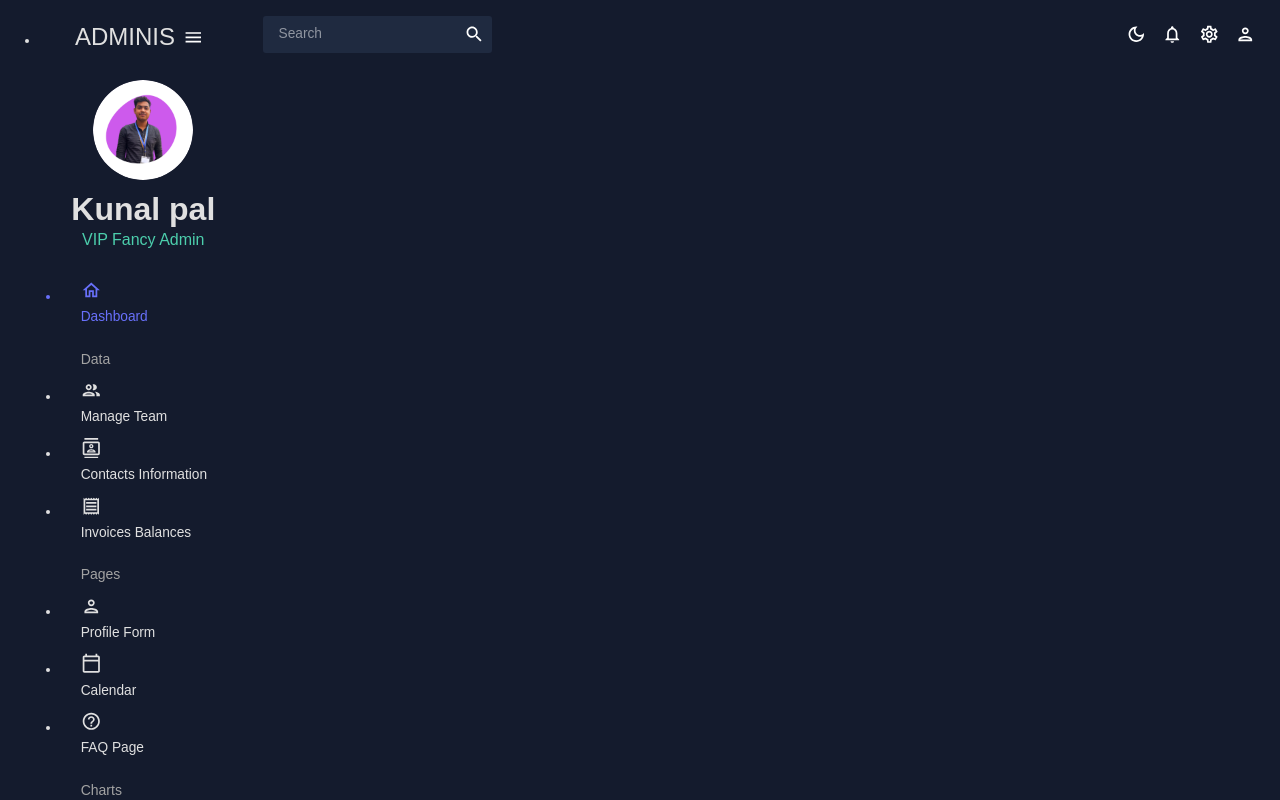
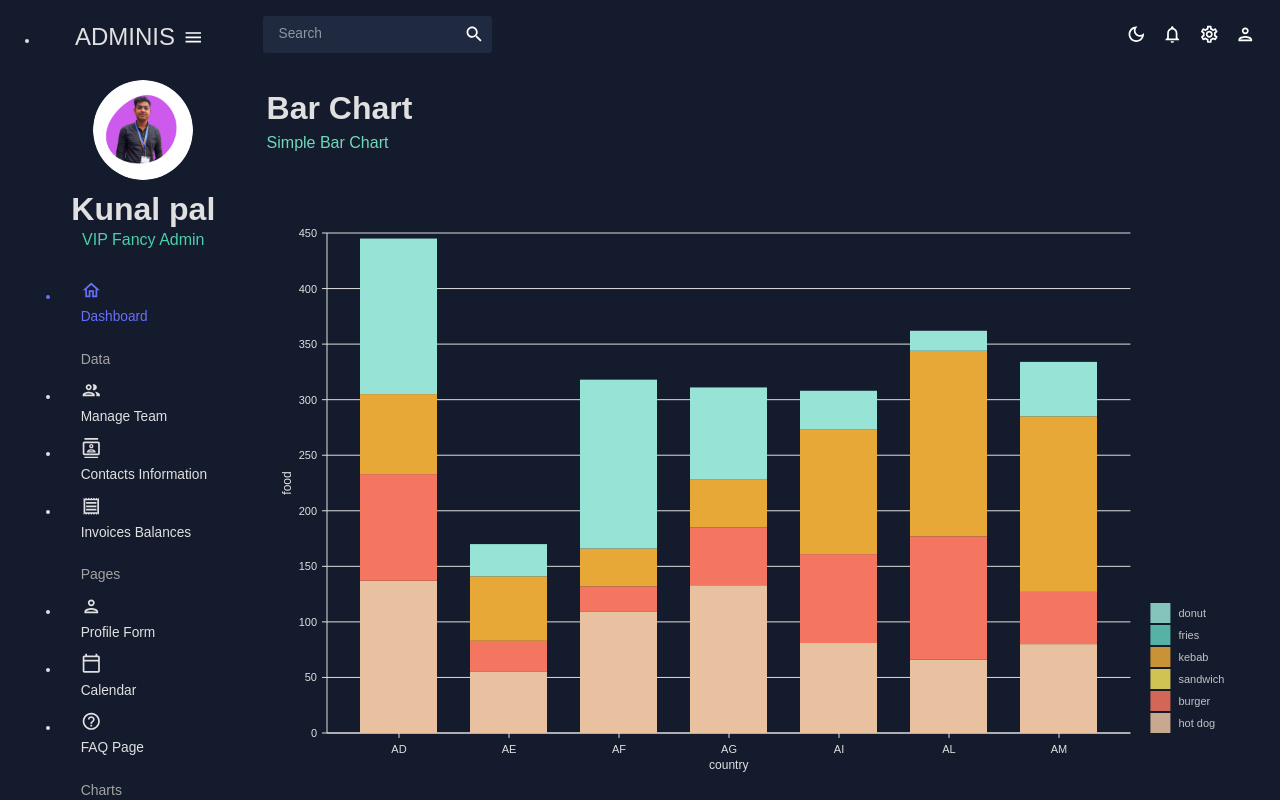
Before and after one commit to baghelkunalpal/AdminDashboard, a React (Create React App) app: page /bar in a window 1280 px wide. Shown: the top 800 px of the page. Built offline with nearby package versions, Linux system fonts and the light colour scheme.

Commit message:
Added the nivo/bar chart library

```diff
--- a/package.json
+++ b/package.json
@@ -14,6 +14,7 @@
     "@mui/icons-material": "^5.15.3",
     "@mui/material": "^5.15.3",
     "@mui/x-data-grid": "^6.18.7",
+    "@nivo/bar": "^0.84.0",
     "@nivo/core": "^0.84.0",
     "@nivo/geo": "^0.84.0",
     "@nivo/line": "^0.84.0",
--- a/src/App.js
+++ b/src/App.js
@@ -6,11 +6,11 @@
 import Team from "./scenes/team";
 import Invoices from "./scenes/invoices";
 import Contacts from "./scenes/contacts";
-// import Bar from "./scenes/bar";
+import FAQ from "./scenes/faq";
+import Bar from "./scenes/bar";
 import Form from "./scenes/form";
 // import Line from "./scenes/line";
 // import Pie from "./scenes/pie";
-// import FAQ from "./scenes/faq";
 // import Geography from "./scenes/geography";
 import { CssBaseline, ThemeProvider } from "@mui/material";
 import { ColorModeContext, useMode } from "./theme";
@@ -36,14 +36,14 @@
               <Route path="/invoices" element={<Invoices />} />
               <Route path="/form" element={<Form />} />
               <Route path="/calendar" element={<Calendar />} />
+              <Route path="/faq" element={<FAQ />} />
+              <Route path="/bar" element={<Bar />} />
               {/*
               */}
               {/*
 
-              <Route path="/bar" element={<Bar />} />
               <Route path="/pie" element={<Pie />} />
               <Route path="/line" element={<Line />} />
-              <Route path="/faq" element={<FAQ />} />
 
               <Route path="/geography" element={<Geography />} /> */}
             </Routes>
--- /dev/null
+++ b/src/components/BarChart.jsx
@@ -0,0 +1,130 @@
+import { useTheme } from "@mui/material";
+import { ResponsiveBar } from "@nivo/bar";
+import { tokens } from "../theme";
+import { mockBarData as data } from "../data/mockData";
+
+const BarChart = ({ isDashboard = false }) => {
+  const theme = useTheme();
+  const colors = tokens(theme.palette.mode);
+
+  return (
+    <ResponsiveBar
+      data={data}
+      theme={{
+        // added
+        axis: {
+          domain: {
+            line: {
+              stroke: colors.grey[100],
+            },
+          },
+          legend: {
+            text: {
+              fill: colors.grey[100],
+            },
+          },
+          ticks: {
+            line: {
+              stroke: colors.grey[100],
+              strokeWidth: 1,
+            },
+            text: {
+              fill: colors.grey[100],
+            },
+          },
+        },
+        legends: {
+          text: {
+            fill: colors.grey[100],
+          },
+        },
+      }}
+      keys={["hot dog", "burger", "sandwich", "kebab", "fries", "donut"]}
+      indexBy="country"
+      margin={{ top: 50, right: 130, bottom: 50, left: 60 }}
+      padding={0.3}
+      valueScale={{ type: "linear" }}
+      indexScale={{ type: "band", round: true }}
+      colors={{ scheme: "nivo" }}
+      defs={[
+        {
+          id: "dots",
+          type: "patternDots",
+          background: "inherit",
+          color: "#38bcb2",
+          size: 4,
+          padding: 1,
+          stagger: true,
+        },
+        {
+          id: "lines",
+          type: "patternLines",
+          background: "inherit",
+          color: "#eed312",
+          rotation: -45,
+          lineWidth: 6,
+          spacing: 10,
+        },
+      ]}
+      borderColor={{
+        from: "color",
+        modifiers: [["darker", "1.6"]],
+      }}
+      axisTop={null}
+      axisRight={null}
+      axisBottom={{
+        tickSize: 5,
+        tickPadding: 5,
+        tickRotation: 0,
+        legend: isDashboard ? undefined : "country", // changed
+        legendPosition: "middle",
+        legendOffset: 32,
+      }}
+      axisLeft={{
+        tickSize: 5,
+        tickPadding: 5,
+        tickRotation: 0,
+        legend: isDashboard ? undefined : "food", // changed
+        legendPosition: "middle",
+        legendOffset: -40,
+      }}
+      enableLabel={false}
+      labelSkipWidth={12}
+      labelSkipHeight={12}
+      labelTextColor={{
+        from: "color",
+        modifiers: [["darker", 1.6]],
+      }}
+      legends={[
+        {
+          dataFrom: "keys",
+          anchor: "bottom-right",
+          direction: "column",
+          justify: false,
+          translateX: 120,
+          translateY: 0,
+          itemsSpacing: 2,
+          itemWidth: 100,
+          itemHeight: 20,
+          itemDirection: "left-to-right",
+          itemOpacity: 0.85,
+          symbolSize: 20,
+          effects: [
+            {
+              on: "hover",
+              style: {
+                itemOpacity: 1,
+              },
+            },
+          ],
+        },
+      ]}
+      role="application"
+      barAriaLabel={function (e) {
+        return e.id + ": " + e.formattedValue + " in country: " + e.indexValue;
+      }}
+    />
+  );
+};
+
+export default BarChart;
--- /dev/null
+++ b/src/scenes/bar/index.jsx
@@ -0,0 +1,17 @@
+import { Box } from "@mui/material";
+import Header from "../../components/Header";
+// import BarChart from "../../components/BarChart";
+import BarChart from "../../components/BarChart";
+
+const Bar = () => {
+  return (
+    <Box m="20px">
+      <Header title="Bar Chart" subtitle="Simple Bar Chart" />
+      <Box height="75vh">
+        <BarChart />
+      </Box>
+    </Box>
+  );
+};
+
+export default Bar;
--- /dev/null
+++ b/src/scenes/faq/index.jsx
@@ -0,0 +1,87 @@
+import { Box, useTheme } from "@mui/material";
+// import Header from "../../components/Header";
+import Header from "../../components/Header";
+import Accordion from "@mui/material/Accordion";
+import AccordionSummary from "@mui/material/AccordionSummary";
+import AccordionDetails from "@mui/material/AccordionDetails";
+import Typography from "@mui/material/Typography";
+import ExpandMoreIcon from "@mui/icons-material/ExpandMore";
+import { tokens } from "../../theme";
+
+const FAQ = () => {
+  const theme = useTheme();
+  const colors = tokens(theme.palette.mode);
+  return (
+    <Box m="20px">
+      <Header title="FAQ" subtitle="Frequently Asked Questions Page" />
+
+      <Accordion defaultExpanded>
+        <AccordionSummary expandIcon={<ExpandMoreIcon />}>
+          <Typography color={colors.greenAccent[500]} variant="h5">
+            An Important Question
+          </Typography>
+        </AccordionSummary>
+        <AccordionDetails>
+          <Typography>
+            Lorem ipsum dolor sit amet, consectetur adipiscing elit. Suspendisse
+            malesuada lacus ex, sit amet blandit leo lobortis eget.
+          </Typography>
+        </AccordionDetails>
+      </Accordion>
+      <Accordion defaultExpanded>
+        <AccordionSummary expandIcon={<ExpandMoreIcon />}>
+          <Typography color={colors.greenAccent[500]} variant="h5">
+            Another Important Question
+          </Typography>
+        </AccordionSummary>
+        <AccordionDetails>
+          <Typography>
+            Lorem ipsum dolor sit amet, consectetur adipiscing elit. Suspendisse
+            malesuada lacus ex, sit amet blandit leo lobortis eget.
+          </Typography>
+        </AccordionDetails>
+      </Accordion>
+      <Accordion defaultExpanded>
+        <AccordionSummary expandIcon={<ExpandMoreIcon />}>
+          <Typography color={colors.greenAccent[500]} variant="h5">
+            Your Favorite Question
+          </Typography>
+        </AccordionSummary>
+        <AccordionDetails>
+          <Typography>
+            Lorem ipsum dolor sit amet, consectetur adipiscing elit. Suspendisse
+            malesuada lacus ex, sit amet blandit leo lobortis eget.
+          </Typography>
+        </AccordionDetails>
+      </Accordion>
+      <Accordion defaultExpanded>
+        <AccordionSummary expandIcon={<ExpandMoreIcon />}>
+          <Typography color={colors.greenAccent[500]} variant="h5">
+            Some Random Question
+          </Typography>
+        </AccordionSummary>
+        <AccordionDetails>
+          <Typography>
+            Lorem ipsum dolor sit amet, consectetur adipiscing elit. Suspendisse
+            malesuada lacus ex, sit amet blandit leo lobortis eget.
+          </Typography>
+        </AccordionDetails>
+      </Accordion>
+      <Accordion defaultExpanded>
+        <AccordionSummary expandIcon={<ExpandMoreIcon />}>
+          <Typography color={colors.greenAccent[500]} variant="h5">
+            The Final Question
+          </Typography>
+        </AccordionSummary>
+        <AccordionDetails>
+          <Typography>
+            Lorem ipsum dolor sit amet, consectetur adipiscing elit. Suspendisse
+            malesuada lacus ex, sit amet blandit leo lobortis eget.
+          </Typography>
+        </AccordionDetails>
+      </Accordion>
+    </Box>
+  );
+};
+
+export default FAQ;
```
Also changed, not shown: 1 other file (tests, documents, lock files or other folders).
